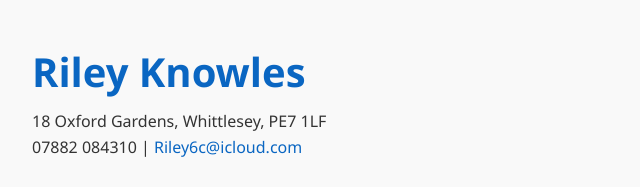
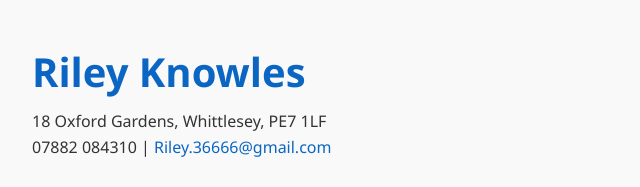
Before and after one commit to Riley36666/Portfolio, a website: page cv/cv.html in a window 1280 px wide. Shown: the top 187 px of the page, 178-818 px from the left. Drawn offline with Linux system fonts and the light colour scheme; files whose address does not match are found by name.

Commit message:
updating cv

```diff
--- a/cv/cv.html
+++ b/cv/cv.html
@@ -10,7 +10,7 @@
   <h1>Riley Knowles</h1>
   <p>
     18 Oxford Gardens, Whittlesey, PE7 1LF<br>
-    07882 084310 | <a href="mailto:Riley6c@icloud.com">Riley6c@icloud.com</a>
+    07882 084310 | <a href="mailto:Riley.36666@gmail.com">Riley.36666@gmail.com</a>
   </p>
 
   <div class="section">
```
